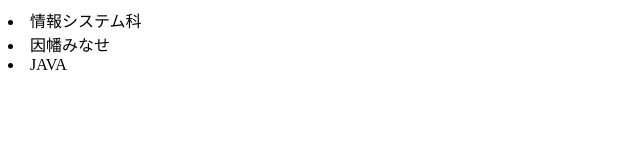
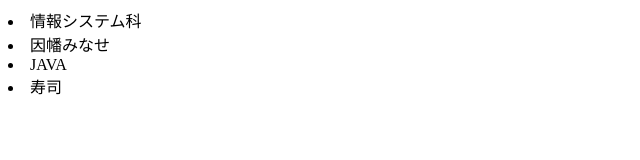
Before and after one commit to tawaruuu/branch-test, a plain HTML site: page profile_B.html in a window 1280 px wide. Shown: the full height of the page, 0-640 px from the left. Drawn offline with Linux system fonts and the light colour scheme.

Commit message:
修正したました

```diff
--- a/profile_B.html
+++ b/profile_B.html
@@ -9,5 +9,6 @@
     <li>情報システム科</li>
     <li>因幡みなせ</li>
     <li>JAVA</li>
+    <li>寿司</li>
 </body>
 </html>
```
